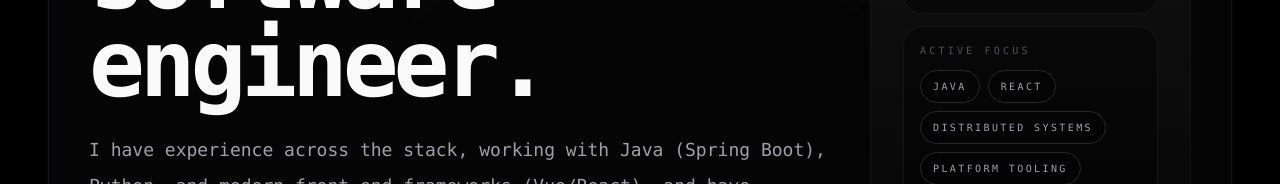
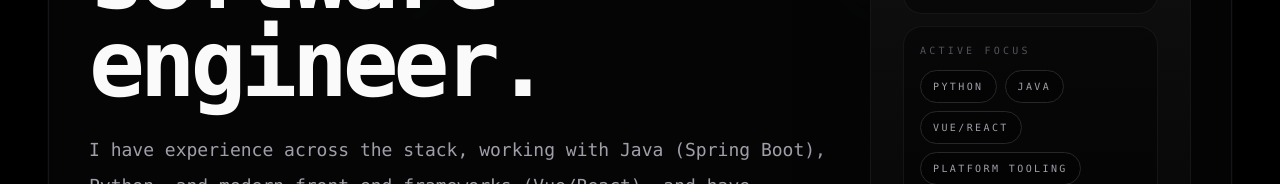
Before and after one commit to Rishi-Mishima/RIsha_sde_portfolio, a React (Vite) app: page / in a window 1280 px wide. Shown: the part 768-952 px from the top of the page. Built offline with nearby package versions, Linux system fonts and the light colour scheme.

Commit message:
:styles: changes made to the tag secion in hero section

```diff
--- a/src/data/portfolio.js
+++ b/src/data/portfolio.js
@@ -25,14 +25,15 @@ export const hero = {
     '$ education',
     '🇳🇱 The University of Leiden, Master of Science',
     '🇦🇺 The University of Sydney, Bachelor of Biomedical Engineering (Honours) and Bachelor of Arts',
+    '🇦🇺 The University of Sydney, Bachelor of Arts',
     '$ priorities',
     'reliability && delivery-speed && maintainable-systems',
   ],
   labels: [
-    'java',
-    'react',
+    'Python',
+    'Java',
+    'VUE/React',
     //'typescript',
-    'distributed systems',
     'platform tooling',
     'observability',
   ],
```
